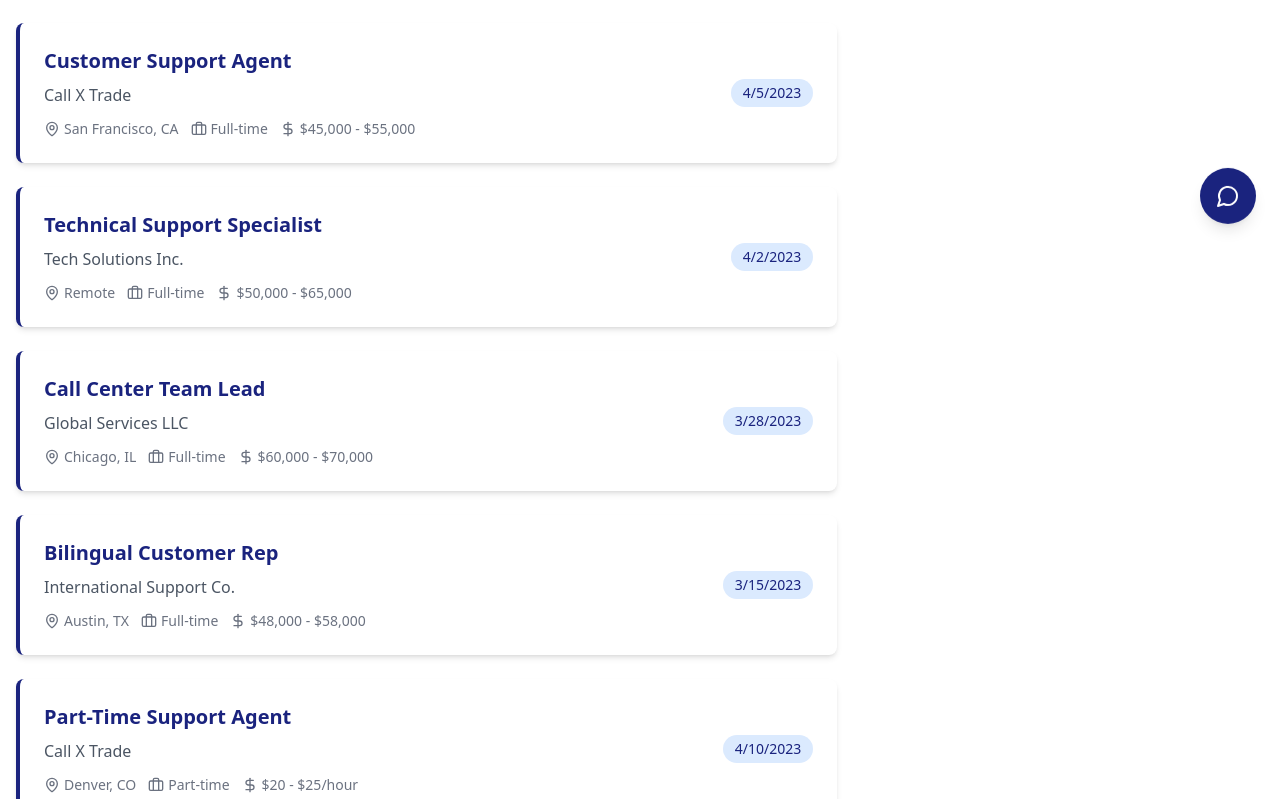
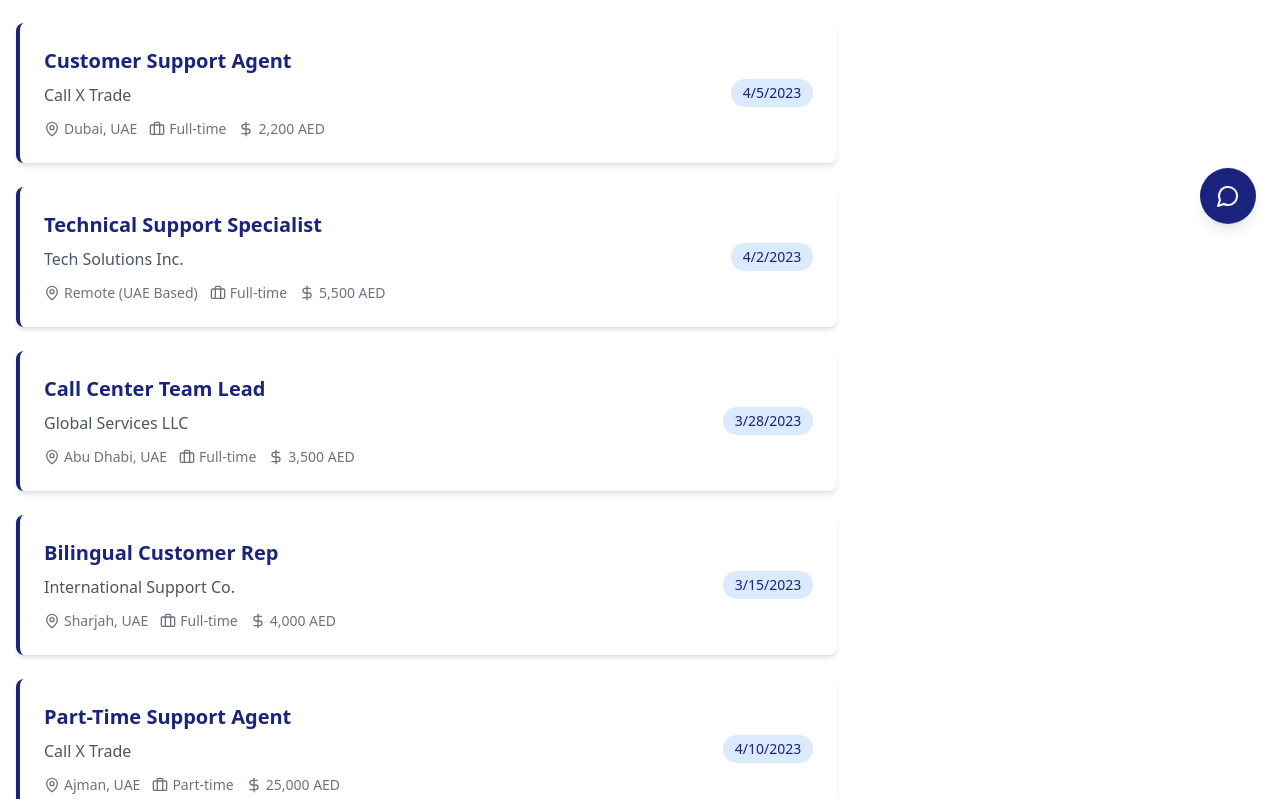
Before and after one commit to DevMagic313/CallXTrade, a React (Vite) app: page /careers in a window 1280 px wide. Shown: the part 541-1340 px from the top of the page. Built offline with nearby package versions, Linux system fonts and the light colour scheme; what @react-pdf/renderer would draw is missing.

Commit message:
Update Careers.tsx

```diff
--- a/src/pages/Careers.tsx
+++ b/src/pages/Careers.tsx
@@ -25,8 +25,8 @@ const jobListings: JobListing[] = [
     id: "JOB001",
     position: "Customer Support Agent",
     company: "Call X Trade",
-    location: "San Francisco, CA",
-    salary: "$45,000 - $55,000",
+    location: "Dubai, UAE",
+    salary: "2,200 AED",
     benefits: ["Health Insurance", "401k Matching", "Paid Training"],
     requirements: ["2+ years experience", "Bilingual+"],
     description: "Join our team as a customer support agent to help our clients with their needs. You'll be the first point of contact for customers and provide exceptional service.",
@@ -38,8 +38,8 @@ const jobListings: JobListing[] = [
     id: "JOB002",
     position: "Technical Support Specialist",
     company: "Tech Solutions Inc.",
-    location: "Remote",
-    salary: "$50,000 - $65,000",
+    location: "Remote (UAE Based)",
+    salary: "5,500 AED",
     benefits: ["Remote Work", "Healthcare", "Professional Development"],
     requirements: ["3+ years technical support", "IT certifications"],
     description: "As a technical support specialist, you'll troubleshoot complex issues and provide technical assistance to our clients. Strong problem-solving skills required.",
@@ -51,8 +51,8 @@ const jobListings: JobListing[] = [
     id: "JOB003",
     position: "Call Center Team Lead",
     company: "Global Services LLC",
-    location: "Chicago, IL",
-    salary: "$60,000 - $70,000",
+    location: "Abu Dhabi, UAE",
+    salary: "3,500 AED",
     benefits: ["Comprehensive Benefits", "Leadership Training", "Performance Bonuses"],
     requirements: ["5+ years call center experience", "2+ years leadership"],
     description: "Lead a team of customer service representatives, ensuring high-quality service and performance. You'll be responsible for training, coaching, and performance evaluation.",
@@ -64,11 +64,11 @@ const jobListings: JobListing[] = [
     id: "JOB004",
     position: "Bilingual Customer Rep",
     company: "International Support Co.",
-    location: "Austin, TX",
-    salary: "$48,000 - $58,000",
+    location: "Sharjah, UAE",
+    salary: "4,000 AED",
     benefits: ["Bilingual Pay Differential", "Health Benefits", "Flexible Schedule"],
-    requirements: ["Fluent in English and Spanish", "1+ year customer service"],
-    description: "Provide customer support in both English and Spanish. You'll handle customer inquiries, process orders, and resolve issues for our diverse customer base.",
+    requirements: ["Fluent in English and Arabic", "1+ year customer service"],
+    description: "Provide customer support in both English and Arabic. You'll handle customer inquiries, process orders, and resolve issues for our diverse customer base.",
     type: "Full-time",
     postedAt: "2023-03-15",
     expiry: "2023-06-15"
@@ -77,8 +77,8 @@ const jobListings: JobListing[] = [
     id: "JOB005",
     position: "Part-Time Support Agent",
     company: "Call X Trade",
-    location: "Denver, CO",
-    salary: "$20 - $25/hour",
+    location: "Ajman, UAE",
+    salary: "25,000 AED",
     benefits: ["Flexible Hours", "Paid Time Off", "Growth Opportunities"],
     description: "Join our team part-time to provide exceptional customer service. Perfect for students or those seeking flexible work arrangements.",
     type: "Part-time",
@@ -148,11 +148,11 @@ const Careers = () => {
                       className="mt-1 block w-full pl-3 pr-10 py-2 text-base border-gray-300 rounded-md focus:outline-none focus:ring-callx-blue focus:border-callx-blue"
                     >
                       <option value="">All Locations</option>
-                      <option value="San Francisco">San Francisco</option>
+                      <option value="Dubai">Dubai</option>
+                      <option value="Abu Dhabi">Abu Dhabi</option>
+                      <option value="Sharjah">Sharjah</option>
+                      <option value="Ajman">Ajman</option>
                       <option value="Remote">Remote</option>
-                      <option value="Chicago">Chicago</option>
-                      <option value="Austin">Austin</option>
-                      <option value="Denver">Denver</option>
                     </select>
                   </div>
                   <div>
@@ -221,7 +221,6 @@ const Careers = () => {
               )}
             </div>
 
-            {/* Right Column - Job Details or QR Offer */}
             <div className="lg:col-span-1">
               {showQrOffer && selectedJob ? (
                 <div className="bg-white rounded-lg shadow-md p-6 sticky top-28">
```
